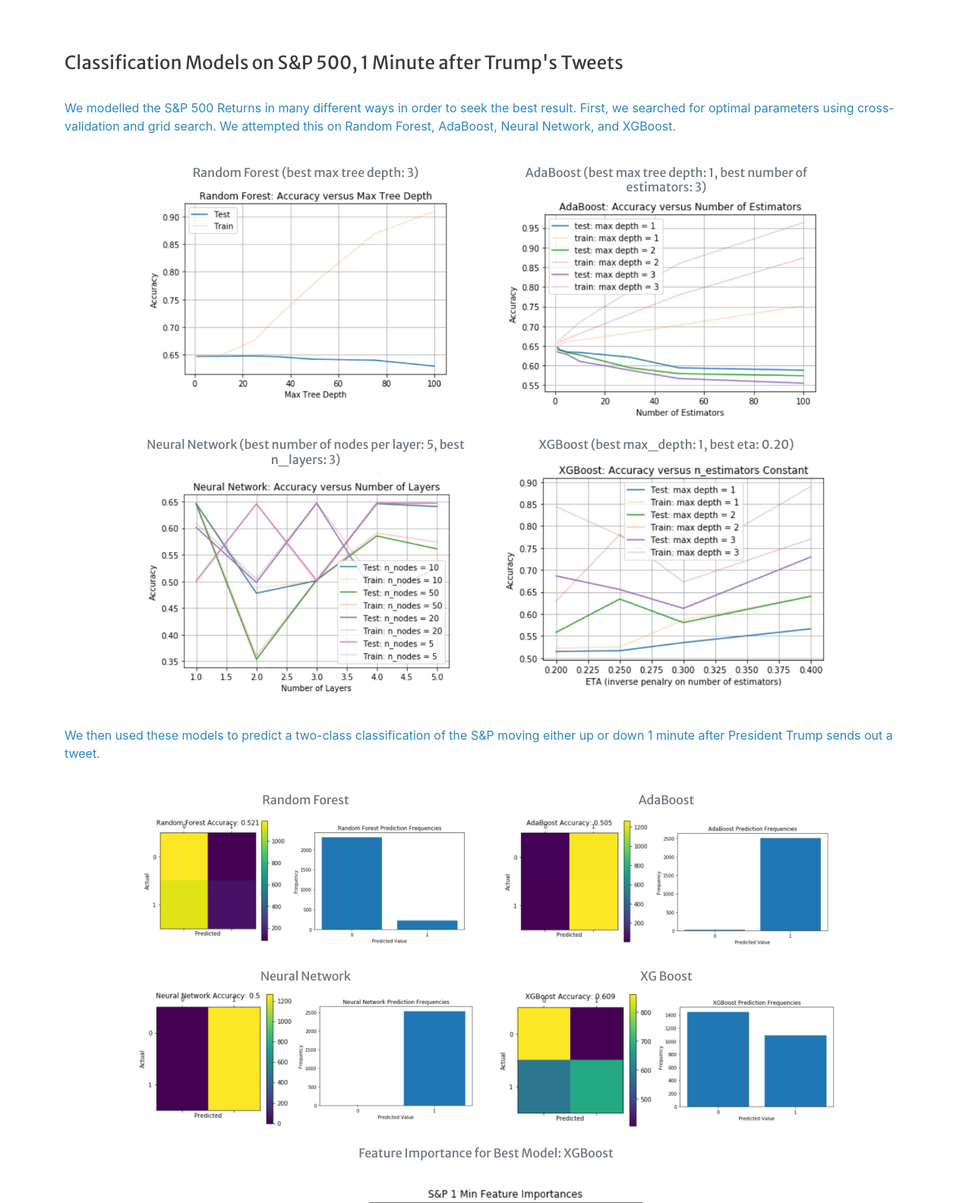
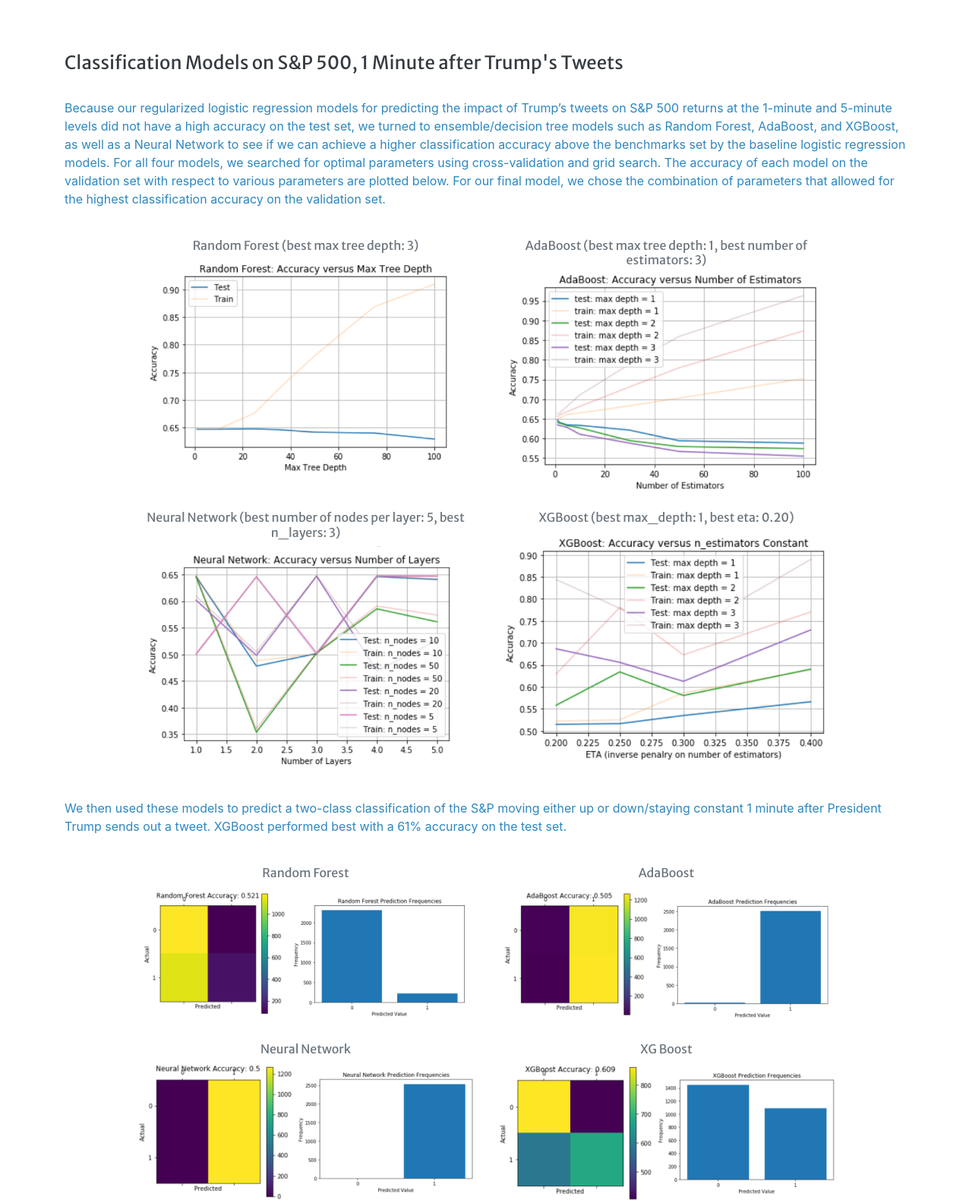
Before and after one commit to alsa9/alsa9.github.io, a website with bundled scripts: page index.html in a window 1280 px wide. Shown: the part 8249-9833 px from the top of the page at 76% size. Built offline with nearby package versions, Linux system fonts and the light colour scheme.

Commit message:
index.html

```diff
--- a/index.html
+++ b/index.html
@@ -208,7 +208,7 @@
     </div><br><br><br>
     <!-- <div> -->
       <h4 class="text-dark">Classification Models on S&P 500, 1 Minute after Trump's Tweets</h4><br>
-    <p class="text-primary align-items-start"> We modelled the S&P 500 Returns in many different ways in order to seek the best result. First, we searched for optimal parameters using cross-validation and grid search. We attempted this on Random Forest, AdaBoost, Neural Network, and XGBoost.</p></br>
+    <p class="text-primary align-items-start"> Because our regularized logistic regression models for predicting the impact of Trump’s tweets on S&P 500 returns at the 1-minute and 5-minute levels did not have a high accuracy on the test set, we turned to ensemble/decision tree models such as Random Forest, AdaBoost, and XGBoost, as well as a Neural Network to see if we can achieve a higher classification accuracy above the benchmarks set by the baseline logistic regression models. For all four models, we searched for optimal parameters using cross-validation and grid search. The accuracy of each model on the validation set with respect to various parameters are plotted below. For our final model, we chose the combination of parameters that allowed for the highest classification accuracy on the validation set. </p></br>
     <!-- </div> -->
     <div class="row text-muted">
         <div class="col-lg-5 ml-auto text-center mb-5 mb-lg-0">
@@ -228,7 +228,7 @@
         <img class="mx-auto img-fluid d-block" src="img/model/classification/1msp/parameters/xgboost.png" alt=""><br>
       </div>
     </div>
-    <p class="text-primary align-items-start"> We then used these models to predict a two-class classification of the S&P moving either up or down 1 minute after President Trump sends out a tweet.</p></br>
+    <p class="text-primary align-items-start"> We then used these models to predict a two-class classification of the S&P moving either up or down/staying constant 1 minute after President Trump sends out a tweet. XGBoost performed best with a 61% accuracy on the test set. </p></br>
     <!-- </div> -->
     <div class="row text-muted">
         <div class="col-lg-5 ml-auto text-center mb-5 mb-lg-0">
@@ -253,7 +253,7 @@
   <!-- </div> -->
 
   <h4 class="text-dark">Classification Models on S&P 500, 5 Minutes after Trump's Tweets</h4><br>
-    <p class="text-primary align-items-start"> We modelled the S&P 500 Returns in many different ways in order to seek the best result. First, we searched for optimal parameters using cross-validation and grid search. We attempted this on Random Forest, AdaBoost, Neural Network, and XGBoost.</p></br>
+    <!-- <p class="text-primary align-items-start"></p></br> -->
     <!-- </div> -->
     <div class="row text-muted">
         <div class="col-lg-5 ml-auto text-center mb-5 mb-lg-0">
@@ -274,7 +274,7 @@
       </div>
     </div>
     <!-- <div> -->
-    <p class="text-primary align-items-start"> We then used these models to predict a two-class classification of the S&P moving either up or down 5 minutes after President Trump sends out a tweet.</p></br>
+    <p class="text-primary align-items-start"> We then used these models to predict a two-class classification of the S&P moving either up or down/staying constant 5 minutes after President Trump sends out a tweet. XGBoost performed the best with an accuracy of around 56% on the test set. </p></br>
     <!-- </div> -->
     <div class="row text-muted">
         <div class="col-lg-5 ml-auto text-center mb-5 mb-lg-0">
@@ -297,7 +297,7 @@
           <h6 class="text-muted text-center">Feature Importance for Best Model: XGBoost</h6></br>
         <img class="mx-auto img-fluid d-block col-lg-5" src="img/model/classification/5msp/prediction/feature.png" alt=""><br><br><br>
   <h4 class="text-dark">Classification Models on VIX Data, 1 Minute after Trump's Tweets</h4><br>
-    <p class="text-primary align-items-start"> We modelled the VIX Returns in many different ways in order to seek the best result. First, we searched for optimal parameters using cross-validation and grid search. We attempted this on Random Forest, AdaBoost, Neural Network, and XGBoost.</p></br>
+    <p class="text-primary align-items-start"> Because our regularized logistic regression models for predicting the impact of Trump’s tweets on VIX metrics at the 1-minute and 5-minute levels did not have a high accuracy on the test set, we turned to ensemble/decision tree models such as Random Forest, AdaBoost, and XGBoost, as well as a Neural Network to see if we can achieve a higher classification accuracy above the benchmarks set by the baseline logistic regression models. For all four models, we searched for optimal parameters using cross-validation and grid search. The accuracy of each model on the validation set with respect to various parameters are plotted below. For our final model, we chose the combination of parameters that allowed for the highest classification accuracy on the validation set.</p></br>
     <!-- </div> -->
     <div class="row text-muted">
         <div class="col-lg-5 ml-auto text-center mb-5 mb-lg-0">
@@ -318,7 +318,7 @@
       </div>
     </div>
     <!-- <div> -->
-    <p class="text-primary align-items-start"> We then used these models to predict a two-class classification of VIX Returns moving either up or down 1 minute after President Trump sends out a tweet.</p></br>
+    <p class="text-primary align-items-start"> We then used these models to predict a two-class classification of VIX moving either up or down/staying constant 1 minute after President Trump sends out a tweet. Random Forest performed the best with an accuracy of around 94% on the test set. </p></br>
     <!-- </div> -->
     <div class="row text-muted">
         <div class="col-lg-5 ml-auto text-center mb-5 mb-lg-0">
@@ -342,7 +342,7 @@
         <img class="mx-auto img-fluid d-block col-lg-5" src="img/model/classification/1mvix/prediction/feature.png" alt=""><br><br><br>
   <!-- </div> -->
   <h4 class="text-dark">Classification Models on VIX Data, 5 Minutes after Trump's Tweets</h4><br>
-    <p class="text-primary align-items-start"> We modelled the VIX Returns in many different ways in order to seek the best result for 5 minutes after Trump's tweets. First, we searched for optimal parameters using cross-validation and grid search. We attempted this on Random Forest, AdaBoost, Neural Network, and XGBoost.</p></br>
+   <!--  <p class="text-primary align-items-start"> We modelled the VIX Returns in many different ways in o --><!-- rder to seek the best result for 5 minutes after Trump's tweets. First, we searched for optimal parameters using cross-validation and grid search. We attempted this on Random Forest, AdaBoost, Neural Network, and XGBoost.</p></br> -->
     <!-- </div> -->
     <div class="row text-muted">
         <div class="col-lg-5 ml-auto text-center mb-5 mb-lg-0">
@@ -363,7 +363,7 @@
       </div>
     </div>
     <!-- <div> -->
-    <p class="text-primary align-items-start"> We then used these models to predict a two-class classification of VIX Returns moving either up or down 5 minutes after President Trump sends out a tweet.</p></br>
+    <p class="text-primary align-items-start"> We then used these models to predict a two-class classification of VIX moving either up or down/staying constant 5 minutes after President Trump sends out a tweet. XGBoost performed the best with an accuracy of around 80% on the test set. </p></br>
     <!-- </div> -->
     <div class="row text-muted">
         <div class="col-lg-5 ml-auto text-center mb-5 mb-lg-0">
```
Also changed, not shown: 1 other file.
